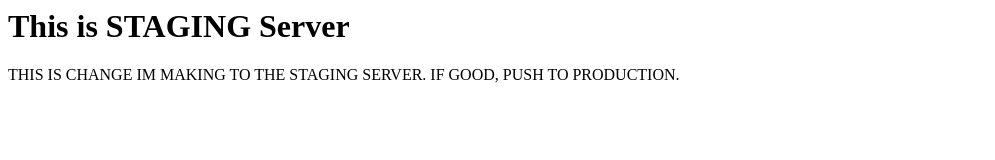
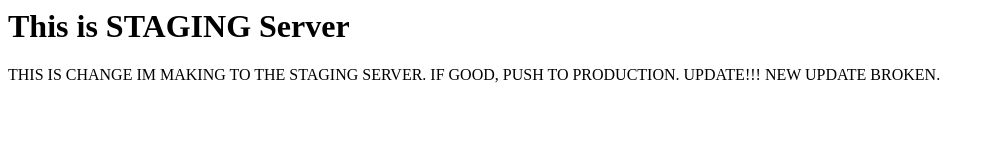
Before and after one commit to icg-lyoo/capistrano-test, a plain HTML site: page index.html in a window 1280 px wide. Shown: the whole page, without its empty margins (0-995 px from the left). Drawn offline with Linux system fonts and the light colour scheme.

Commit message:
NEW UPDATE

```diff
--- a/index.html
+++ b/index.html
@@ -12,7 +12,7 @@
 
 	THIS IS CHANGE IM MAKING TO THE STAGING SERVER. IF GOOD, PUSH TO PRODUCTION.
 
-
+        UPDATE!!! NEW UPDATE BROKEN.
 </body>
 
 
```
